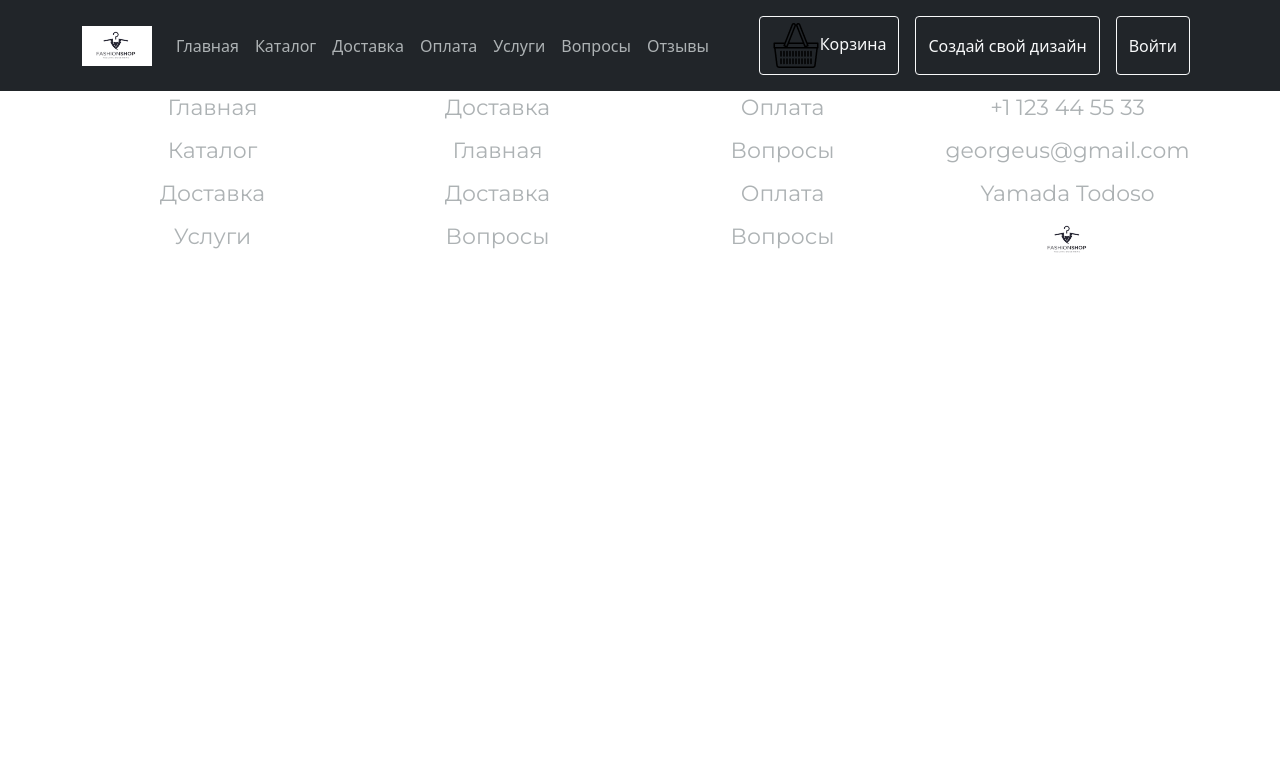
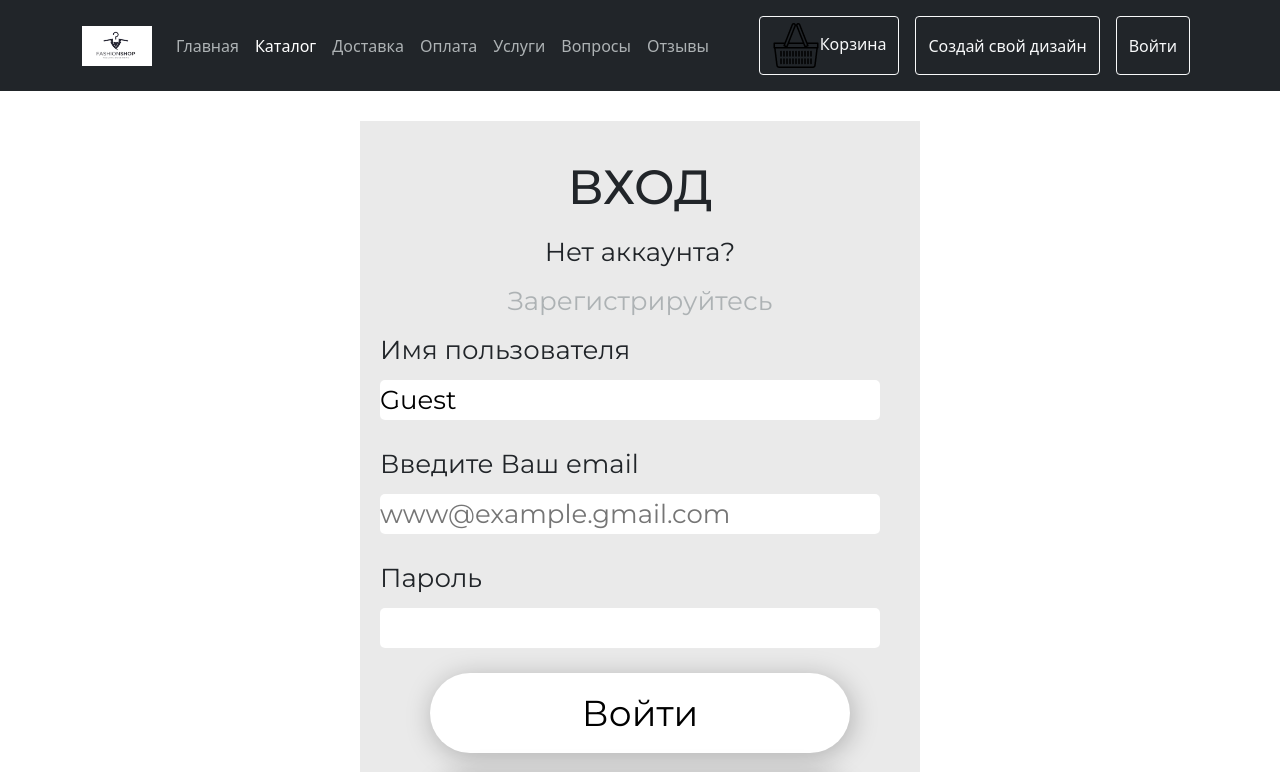
Before and after one commit to REGEMLER/ClothingStore, a React (Create React App) app: page /login in a window 1280 px wide. Shown: the top 772 px of the page. Built offline with nearby package versions, Linux system fonts and the light colour scheme; no server answers.

Commit message:
added register and login

```diff
--- a/src/App.js
+++ b/src/App.js
@@ -17,6 +17,7 @@ import Reference from "./Pages/Reference";
 import ProductPage from "./Pages/ProductPage";
 import Constructor from "./Pages/Constructor";
 import Register from "./Pages/Register";
+import Login from "./Pages/Login";
 import Comments from "./Pages/Comments";
 import Navibar from './Components/Navibar';
 import Footer from './Components/Footer';
@@ -37,6 +38,7 @@ function App() {
       <Route path="/cart" element={<Cart/>}/>
       <Route path="/product" element={<ProductPage/>}/>
       <Route path="/constructor" element={<Constructor/>}/>
+      <Route path="/login" element={<Login/>}/>
       <Route path="/register" element={<Register/>}/>
     </Routes>
     <Footer/>
--- a/src/Components/Message.jsx
+++ b/src/Components/Message.jsx
@@ -1,7 +1,11 @@
 import React,{useState} from "react";
+import { useAuth } from "../hooks/useAuth";
+import { useNavigate } from 'react-router-dom';
 import {Modal, Form, FormGroup, Button} from  "react-bootstrap";
 
 export const Message = ({addComment}) => {
+    const {isAuth} = useAuth();
+    const navigate = useNavigate();
     const [userInput,setUserInput] = useState(``);
 
     const [show,setShow] = useState(false);
@@ -31,7 +35,8 @@ export const Message = ({addComment}) => {
             <div className="message-container">
                 <h2 className="message-title">Хотите поделиться мнением?</h2>
                 <p className="message-text">Оставьте свой честны отзыв о сотрудничестве с нами, это поможет другим покупателям.</p>
-                <button className="message-btn" onClick={handleShow}>Оставить отзыв</button>
+                {isAuth ?  <button className="message-btn" onClick={handleShow}>Оставить отзыв</button> : <button className="message-btn" onClick={()=>navigate("/login")}>Оставить отзыв</button>}
+
             </div>
             <Modal show={show} onHide={handleClose}>
             <Modal.Header closeButton><Modal.Title>Оставьте свой отзыв!</Modal.Title></Modal.Header>
--- a/src/Components/Navibar.jsx
+++ b/src/Components/Navibar.jsx
@@ -1,7 +1,10 @@
-import React, {useState} from "react";
-import {Navbar, Nav, Button, Container, Modal, Form} from  "react-bootstrap";
+import React  from "react";
+import { useAuth } from "../hooks/useAuth";
+import { useDispatch } from "react-redux";
+import { useNavigate } from 'react-router-dom';
+import {deleteUser} from "../redux/user/reducer";
+import {Navbar, Nav, Button, Container} from  "react-bootstrap";
 import {Link, NavLink} from  "react-router-dom";
-import Login from "../Components/Login";
 import styled from "styled-components";
 import logo from "../IMG/logo.png";
 import cart from "../IMG/cart.png"
@@ -21,20 +24,13 @@ const Styles = styled.div`
 
 const Navibar = () => {
 
-
-    const[show, setShow] = useState(false);
-    const handleShow = () =>  setShow(true);
-    const handleClose = () => setShow(false);
-
-
-    const [isLogged, setIsLogged] = useState(false);
-
-     const logIn = () => {
-        handleClose();
-        setIsLogged(true);
-     }
-     const logOut = () => setIsLogged(false);
-
+    const {isAuth} = useAuth();
+    const dispatch = useDispatch();
+    const navigate = useNavigate();
+    const logOut = () => {
+        dispatch(deleteUser());
+        navigate('/');
+    }
 
     return(
             <Styles>
@@ -53,7 +49,7 @@ const Navibar = () => {
                         <Navbar.Collapse id="responsive-navbar-nav">
                              <Nav className="me-auto my-2 my-lg-0">
                                   <Nav.Link className="text-md-start text-center"><NavLink activeClassName="active" to="/">Главная</NavLink></Nav.Link>
-                                  <Nav.Link className="text-md-start text-center"><NavLink activeClassName="active" to="/catalog">Каталог</NavLink></Nav.Link>
+                                  {isAuth ?  <Nav.Link className="text-md-start text-center"><NavLink activeClassName="active" to="/catalog">Каталог</NavLink></Nav.Link> :  <Nav.Link className="text-md-start text-center"><NavLink activeClassName="active" to="/login">Каталог</NavLink></Nav.Link>}
                                   <Nav.Link className="text-md-start text-center"><NavLink activeClassName="active" to="/delivery">Доставка</NavLink></Nav.Link>
                                   <Nav.Link className="text-md-start text-center"><NavLink activeClassName="active" to="/payment">Оплата</NavLink></Nav.Link>
                                   <Nav.Link className="text-md-start text-center"><NavLink activeClassName="active" to="/servis">Услуги</NavLink></Nav.Link>
@@ -61,46 +57,13 @@ const Navibar = () => {
                                   <Nav.Link className="text-md-start text-center"><NavLink activeClassName="active" to="/comments">Отзывы</NavLink></Nav.Link>
                              </Nav>
                              <Nav className="my-2">
-                                 {isLogged ?  <Button variant="light" className="me-3 my-2 my-md-0"><Link style={{"color": "black"}} to="/cart"><img src={cart}/> Корзина</Link></Button> : <Button onClick={handleShow} variant="outline-light" className="me-3 my-2 my-md-0"><img src={cart}/>Корзина</Button>}
-                                 {isLogged ?  <Button variant="light" className="me-3 my-2 my-md-0"><Link style={{"color": "black"}} to="/constructor">Создай свой дизайн</Link></Button> : <Button onClick={handleShow} variant="outline-light" className="me-3 my-2 my-md-0">Создай свой дизайн</Button>}
-                                 {isLogged ?  <Button variant= "light" className="me-2 my-2 my-md-0" onClick={logOut}>Выйти</Button>:<Button variant= "outline-light" className="me-2 my-2 my-md-0" onClick={handleShow}>Войти</Button>}
+                                 {isAuth ?  <Button variant="light" className="me-3 my-2 my-md-0"><Link style={{"color": "black"}} to="/cart"><img src={cart}/> Корзина</Link></Button> : <Button onClick={()=> navigate('/login')} variant="outline-light" className="me-3 my-2 my-md-0"><img src={cart}/>Корзина</Button>}
+                                 {isAuth ?  <Button variant="light" className="me-3 my-2 my-md-0"><Link style={{"color": "black"}} to="/constructor">Создай свой дизайн</Link></Button> : <Button onClick={()=> navigate('/login')} variant="outline-light" className="me-3 my-2 my-md-0">Создай свой дизайн</Button>}
+                                 {isAuth ?  <Button variant="light" className="me-2 my-2 my-md-0" onClick={logOut}>Выйти</Button>:<Button variant= "outline-light" className="me-2 my-2 my-md-0" onClick={()=> navigate('/login')}>Войти</Button>}
                              </Nav>
                         </Navbar.Collapse>
                       </Container>
                 </Navbar>
-                {show ? <Login handleClose={logIn}/> : null }
-                {/* <Modal show={show} onHide={handleClose}>
-            <Modal.Header closeButton>
-                <Modal.Title>Log IN</Modal.Title>
-            </Modal.Header>
-            <Modal.Body>
-                <Form>
-                    <Form.Group className="my-2" controlId="fromBasikEmail">
-                        <Form.Label>Email Adress</Form.Label>
-                        <Form.Control type="email" placeholder="Введите Ваш email"></Form.Control>
-                    </Form.Group>
-                    <Form.Group className="my-2" controlId="fromBasikLogin">
-                        <Form.Label>Логин</Form.Label>
-                        <Form.Control type="login" placeholder="Введите Ваш логин"></Form.Control>
-                    </Form.Group>
-                    <Form.Group className="my-2" controlId="fromBasikPassword">
-                        <Form.Label>Пароль</Form.Label>
-                        <Form.Control type="password" placeholder="Введите пароль"></Form.Control>
-                    </Form.Group>
-                    <Form.Group controlId="fromBasikCheckbox">
-                        <Form.Check type="checkbox" label="Запомнить меня"></Form.Check>
-                    </Form.Group>
-                </Form>
-            </Modal.Body>
-            <Modal.Footer>
-          <Button variant="secondary" onClick={handleClose}>
-            Отмена
-          </Button>
-          <Button variant="primary" onClick={logIn}>
-            Войти
-          </Button>
-        </Modal.Footer>
-        </Modal> */}
             </Styles>
     )
 }
--- a/src/Components/Popular.jsx
+++ b/src/Components/Popular.jsx
@@ -12,6 +12,7 @@ import majka from "../IMG/majka.png";
 import shorts from "../IMG/shorts.png";
 
  export const Popular =() => {
+
 
     const examplesArr = [{id: new Date(), image: bickl, name: "Шорты черные", price: "500"},
                       {id: new Date(), image: tShort, name: "Футболка мужская", price: "700"},
--- a/src/Components/PopularItem.jsx
+++ b/src/Components/PopularItem.jsx
@@ -1,9 +1,11 @@
 import React from "react";
+import { useAuth } from "../hooks/useAuth";
 import {Col} from "react-bootstrap";
 import {Link} from  "react-router-dom";
 import cls from "../Styles/Styles.modules.scss";
 
 export const PopularItem = ({id,img,name,price}) => {
+    const {isAuth} = useAuth();
     return(
         <Col key={id}>
             <div className="popularImg"><img src={img}></img></div>
@@ -12,7 +14,7 @@ export const PopularItem = ({id,img,name,price}) => {
                         <p className="popularTitle">{name}</p>
                         <p className="popularPrice">{price} ₽</p>
                     </div>
-                    <button><Link to="/catalog">Каталог</Link></button>
+                   {isAuth ? <button><Link to="/catalog">Каталог</Link></button> : <button><Link to="/login">Каталог</Link></button>}
                 </div>
         </Col>
     )
--- a/src/Components/Slider.jsx
+++ b/src/Components/Slider.jsx
@@ -1,5 +1,6 @@
 import React,{useState} from "react";
 import {Carousel, Button} from  "react-bootstrap";
+import { useAuth } from "../hooks/useAuth";
 import {Link} from  "react-router-dom";
 import slide1 from "../IMG/Slide1.jpg";
 import slide2 from "../IMG/Slide2.jpg";
@@ -36,6 +37,7 @@ const Styles = styled.div`
 
  export const Slider = () => {
     const [index, setIndex] = useState(0);
+    const {isAuth} = useAuth();
 
     const handleSelect = (selectedIndex, e) => {
     setIndex(selectedIndex);
@@ -53,7 +55,7 @@ const Styles = styled.div`
                         <Carousel.Caption>
                             <h1>Три по цене двух</h1>
                             <p>Закажи три футболки, а заплати только за две.</p>
-                            <Button variant="light" className="me-2"><Link to="/catalog">Перейти в каталог</Link></Button>
+                            {isAuth ? <Button variant="light" className="me-2"><Link to="/catalog">Перейти в каталог</Link></Button>: <Button variant="light" className="me-2"><Link to="/login">Перейти в каталог</Link></Button>}
                         </Carousel.Caption>
                     </Carousel.Item>
                     <Carousel.Item>
@@ -66,7 +68,7 @@ const Styles = styled.div`
                         <Carousel.Caption>
                             <h1>Моя жизнь. Мой путь.</h1>
                             <p>Обувь такая комфортная, что всё вокруг кажется незаметным.</p>
-                            <Button variant="light" className="me-2"><Link to="/catalog">Перейти в каталог</Link></Button>
+                            {isAuth ? <Button variant="light" className="me-2"><Link to="/catalog">Перейти в каталог</Link></Button>: <Button variant="light" className="me-2"><Link to="/login">Перейти в каталог</Link></Button>}
                         </Carousel.Caption>
                     </Carousel.Item>
                     <Carousel.Item>
@@ -79,7 +81,7 @@ const Styles = styled.div`
                         <Carousel.Caption>
                             <h1>Одежды всегда не хватает</h1>
                             <p>Для самых элегантных и утонченных. Для самого требовательного стиля.</p>
-                            <Button variant="light" className="me-2"><Link to="/catalog">Перейти в каталог</Link></Button>
+                            {isAuth ? <Button variant="light" className="me-2"><Link to="/catalog">Перейти в каталог</Link></Button>: <Button variant="light" className="me-2"><Link to="/login">Перейти в каталог</Link></Button>}
                         </Carousel.Caption>
                     </Carousel.Item>
             </Carousel>
--- a/src/Pages/Comments.jsx
+++ b/src/Pages/Comments.jsx
@@ -1,11 +1,13 @@
 import React,{useEffect, useState} from "react";
 import {useSelector, useDispatch} from "react-redux";
+import { useAuth } from "../hooks/useAuth";
 import { fetchComments } from "../redux/comments/ActionCreator";
 import {Subtitle} from "../Components/Subtitle";
 import {Comment} from "../Components/Comment";
 import {Message} from "../Components/Message";
 
 const  Comments = () => {
+    const {email,id,login} = useAuth();
     const comments = useSelector((state) => state.comments.comments);
     const isLoading = useSelector((state) => state.comments.isLoading);
     const error = useSelector((state) => state.comments.error);
@@ -13,7 +15,7 @@ const  Comments = () => {
 
     const [userComments, setUserComments] = useState([]);
     const addComment = (userInput) => {
-        const comment = {id: new Date(), name: "Guest", body: userInput, email: "example@.com"};
+        const comment = {id, name: login, body: userInput, email};
         setUserComments([...userComments,comment]);
         console.log(userComments)
     }
--- a/src/Components/Login.jsx
+++ b/src/Pages/Login.jsx
@@ -1,23 +1,26 @@
 import React,{useState} from "react";
 import { useDispatch } from "react-redux";
+import { useNavigate } from 'react-router-dom';
 import { getAuth, signInWithEmailAndPassword } from "firebase/auth";
-import {setUser} from "../redux/user/reducer";
+import {setUser,setLogin} from "../redux/user/reducer";
 import {Link} from  "react-router-dom";
 import cls from "../Styles/Styles.modules.scss";
 
 
-const Login = ({handleClose}) => {
+const Login = () => {
     const [pass, setPass] = useState("");
     const [mail, setMail] = useState("");
+    const [name, setName] = useState("Guest");
     const dispatch = useDispatch();
+    const navigate = useNavigate();
 
     const handleSubmit = (e) => {
         e.preventDefault()
-        handleClose();
-        handleLogin(mail, pass);
+        handleUser(mail, pass);
+        handleLogin(e);
     }
 
-    const handleLogin = (email, password) => {
+    const handleUser = (email, password) => {
         const auth = getAuth();
         signInWithEmailAndPassword(auth, email, password)
         .then(({user})=>{
@@ -28,9 +31,14 @@ const Login = ({handleClose}) => {
                     id: user.uid,
                     token: user.accessToken
                 })
-            )
+            );
+            navigate('/catalog');
         })
         .catch(console.error)
+    }
+    const handleLogin = (e) => {
+        setName(e.target.value);
+        dispatch(setLogin(name));
     }
 
     return(
@@ -40,9 +48,11 @@ const Login = ({handleClose}) => {
                     <fieldset>
                         <legend>Вход</legend>
                         <p>Нет аккаунта?</p><Link to="/register">Зарегистрируйтесь</Link>
-                        <label for="form1_name">Имя пользователя или email <input type="text" name="form1_name" required placeholder="Имя пользователя" value={mail} onChange={(e)=> setMail(e.target.value)}/></label>
+                        <label for="form1_name">Имя пользователя <input type="text" name="form1_name"  placeholder="Имя пользователя" value={name} onChange={handleLogin}/></label>
+                        <label for="form1_mail">Введите Ваш email <input type="email" name="form1_mail" required placeholder="www@example.gmail.com" value={mail} onChange={(e)=> setMail(e.target.value)}/></label>
                         <label for="form1_pass">Пароль<input type="password" name="form1_pass" id="form1_pass" value={pass} onChange={(e)=> setPass(e.target.value)}/></label>
-                        <button className="register-btn" onClick={()=>handleLogin(mail,pass)}>Войти</button>
+                        <button className="register-btn" onClick={()=>handleUser(mail,pass)}>Войти</button>
+                        <button className="register-btn" onClick={()=> navigate('/')}>Отмена</button>
                     </fieldset>
                 </form>
             </div>
--- a/src/Styles/Styles.modules.scss
+++ b/src/Styles/Styles.modules.scss
@@ -453,6 +453,7 @@ h3, h2{
             font-weight: 300;
             font-size: 36px;
             transition: all linear .4s;
+            margin-bottom: 20px;
              &:hover{
                transform: scale(1.1);
            }
--- a/src/hooks/useAuth.js
+++ b/src/hooks/useAuth.js
@@ -1,11 +1,12 @@
 import { useSelector } from "react-redux";
 
 export function useAuth() {
-    const {id, token, email} =useSelector(state => state.user);
+    const {id, token, email,login} =useSelector(state => state.user);
     return{
         isAuth: !!token,
         id,
         email,
         token,
+        login
     }
 }
```
Also changed, not shown: src/Pages/Register.jsx (+10 -3 lines), src/redux/user/reducer.js (+6 -1 lines).
